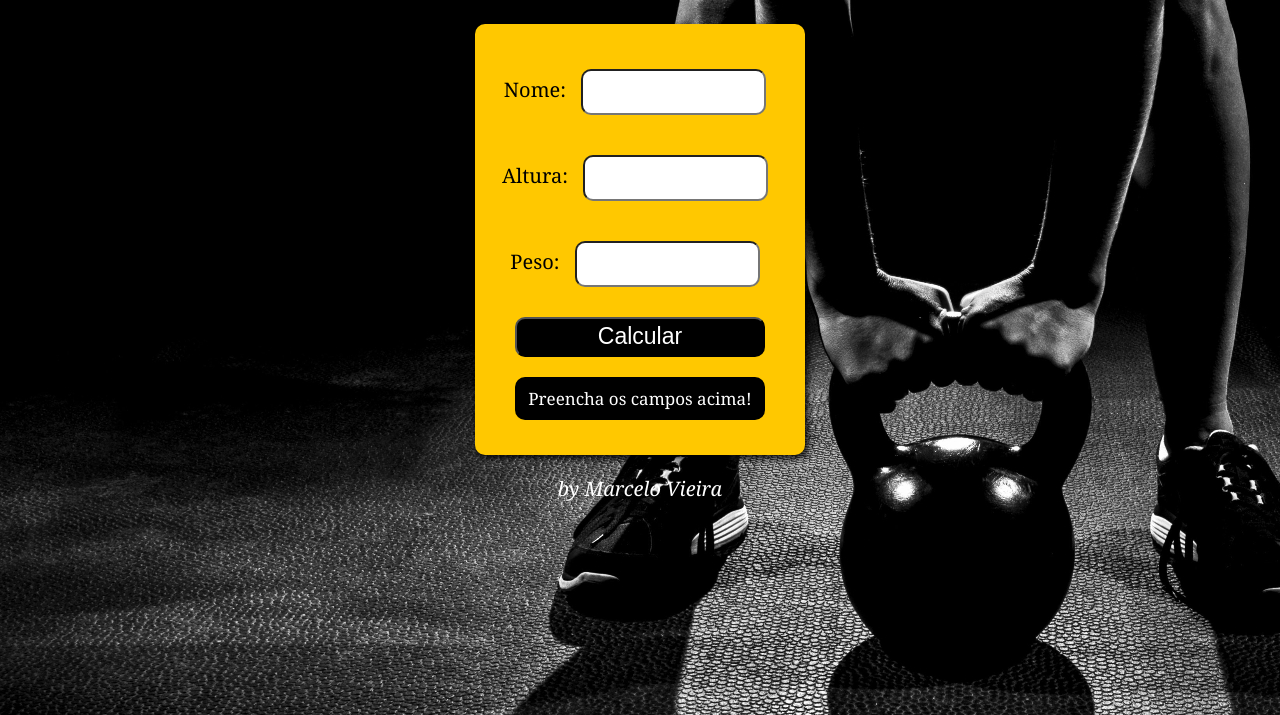
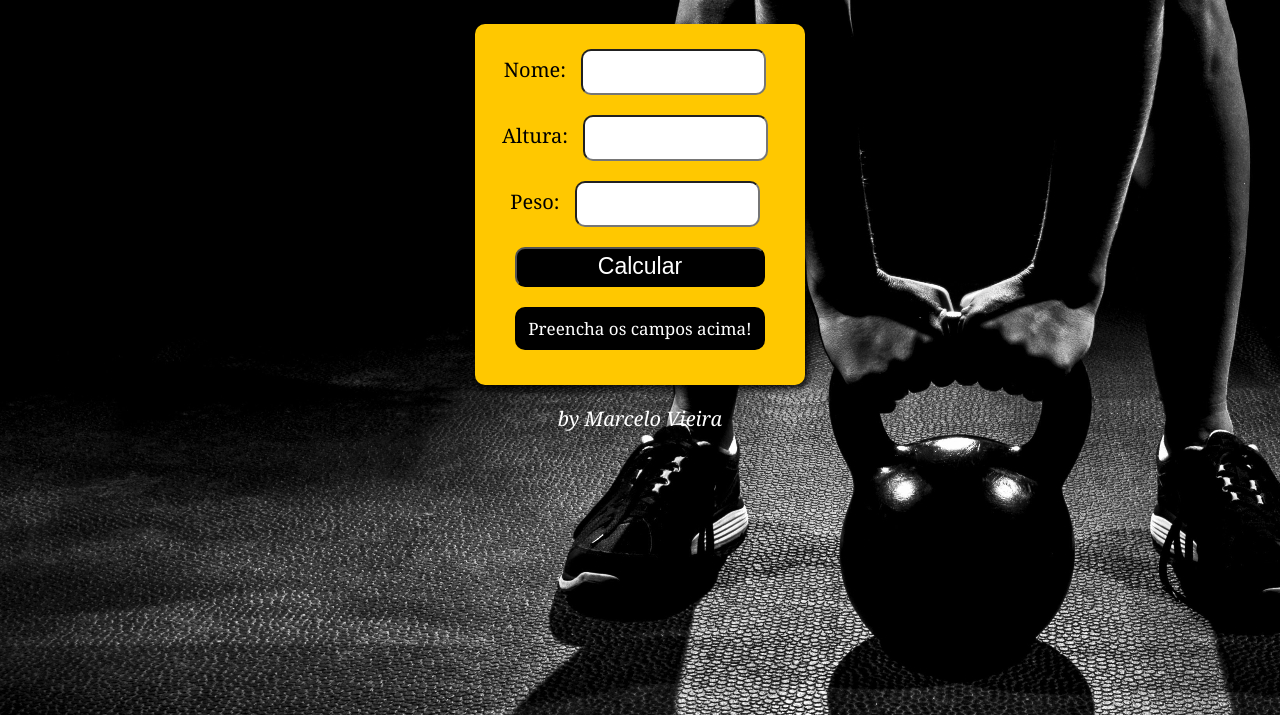
Before and after one commit to marcelo23vds/Projetos_JavaScript, a plain HTML site: page Calculadora_IMC/index.html in a window 1280 px wide. Shown: the part 85-800 px from the top of the page. Drawn offline with Linux system fonts and the light colour scheme.

Commit message:
calculadora_IMC

```diff
--- a/Calculadora_IMC/index.html
+++ b/Calculadora_IMC/index.html
@@ -14,13 +14,16 @@
 
     <section>
         <div>
-            <p>Nome: <input type="text" name="nome" class="entrada" id="txtnome"></p>
+            <label>Nome:</label>
+            <input type="text" name="nome" class="entrada" id="txtnome">
         </div>
         <div>
-            <p>Altura: <input type="number" name="altura" class="entrada" id="txtaltura"></p>
+            <label>Altura:</label>
+            <input type="number" name="altura" class="entrada" id="txtaltura">
         </div>
         <div>
-            <p>Peso: <input type="number" name="peso" class="entrada" id="txtpeso"></p>
+            <label>Peso:</label>
+            <input type="number" name="peso" class="entrada" id="txtpeso">
         </div>
         <div>
             <input type="button" value="Calcular" id="botao" onclick="calcular()">
--- a/Calculadora_IMC/script.js
+++ b/Calculadora_IMC/script.js
@@ -14,7 +14,7 @@ function calcular() {
         let p = Number(peso.value)
 
         a *= a
-        let imc = p / a
+        let imc = (p / a)
 
         res.innerHTML = `${n}, o seu IMC é ${imc.toFixed(2)}<br>`
 
--- a/Calculadora_IMC/style.css
+++ b/Calculadora_IMC/style.css
@@ -31,6 +31,7 @@ section {
     color: rgb(255, 255, 255);
     font-size: 23px;
     border-radius: 10px;
+    margin-top: 10px;
 }
 
 #res {
```
